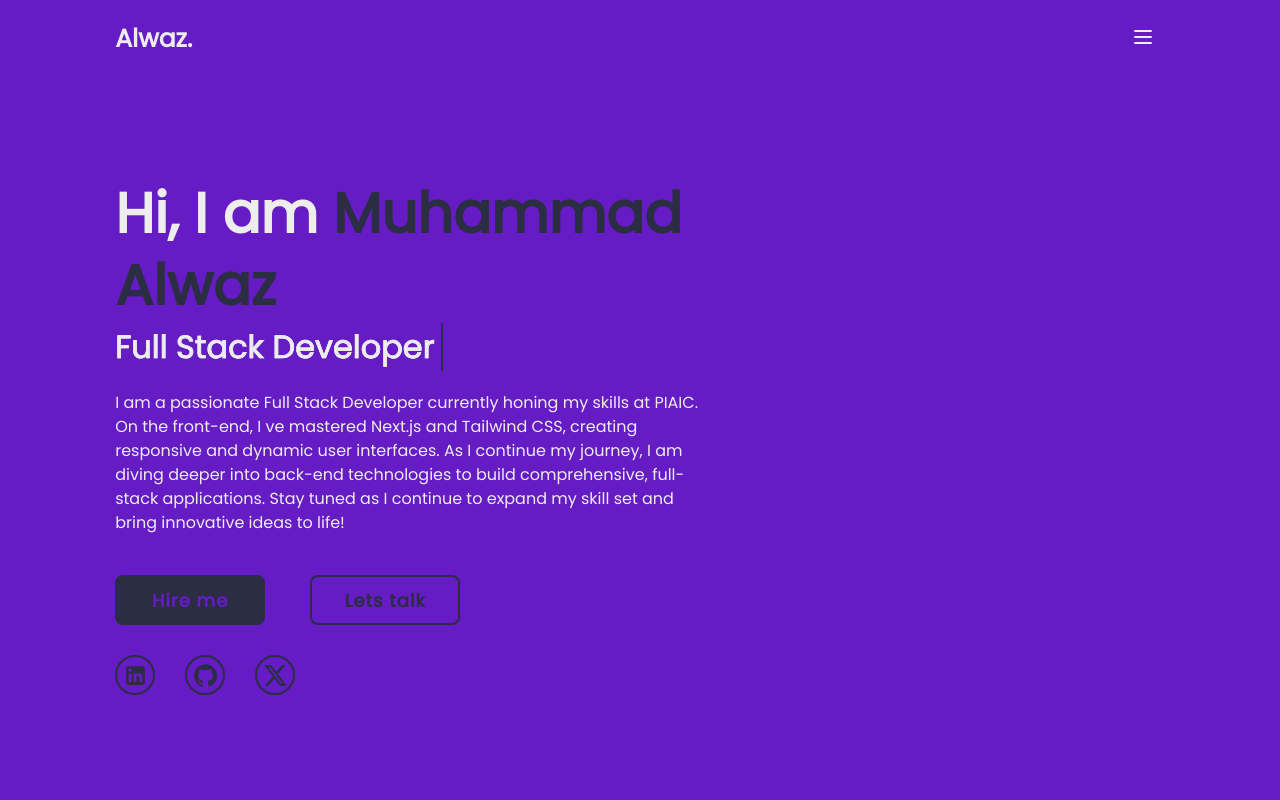
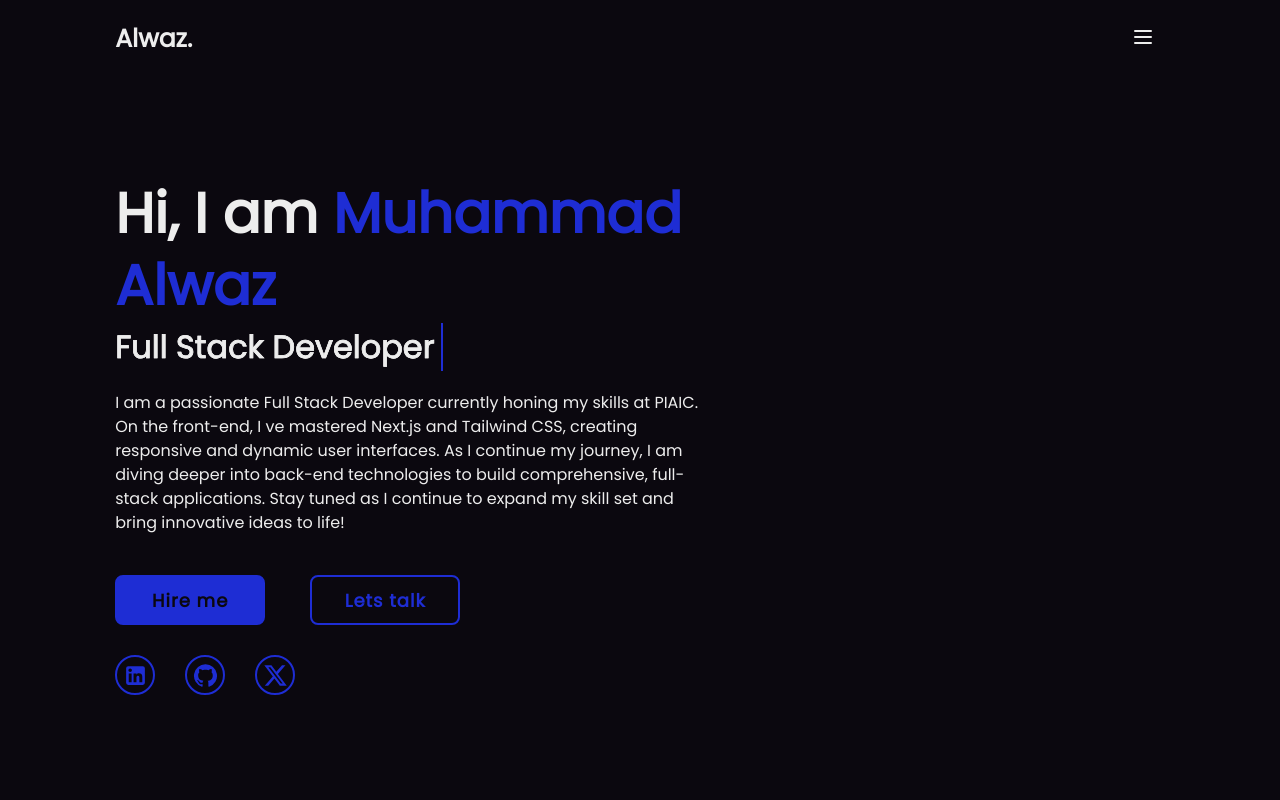
Before and after one commit to Alwaz12/Alwaz-Portfolio-Website, a Next.js app: page / in a window 1280 px wide. Shown: the top 800 px of the page. Built offline with nearby package versions, Linux system fonts and the light colour scheme.

Commit message:
removing quotations

```diff
--- a/src/app/globals.css
+++ b/src/app/globals.css
@@ -16,10 +16,10 @@
 
 
   :root {
-    --bg-color: #651cc4;
+    --bg-color: #0b080f;
     --text-color: rgb(237, 237, 237);
     --second-bg-color: #0c0079;
-    --main-color: #2b2d42;
+    --main-color: #1e2dd4;
 
   }
 
@@ -247,20 +247,6 @@
   }
 
 
-  .home-imgHover {
-    position: absolute;
-    top: 15rem;
-    right: 0;
-    width: 45%;
-    height: 88%;
-    background: transparent;
-    transition: 3s;
-  }
-
-  .home-imgHover:hover {
-    background: var(--bg-color);
-    opacity: .8;
-  }
 
   .about {
     display: flex;
```
